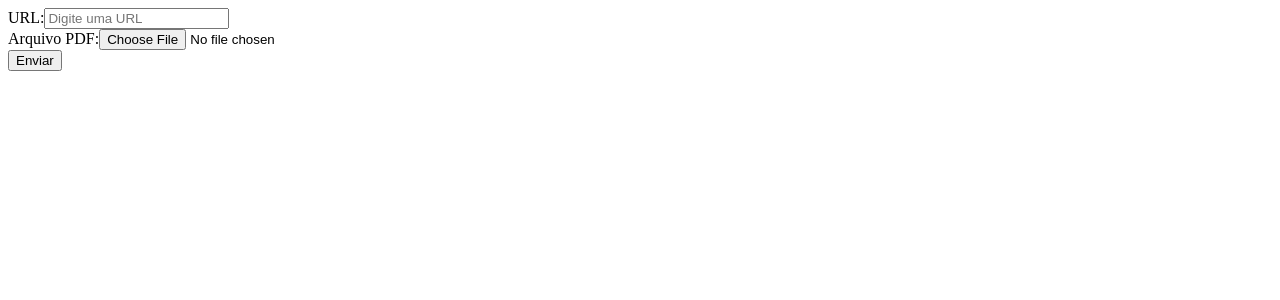
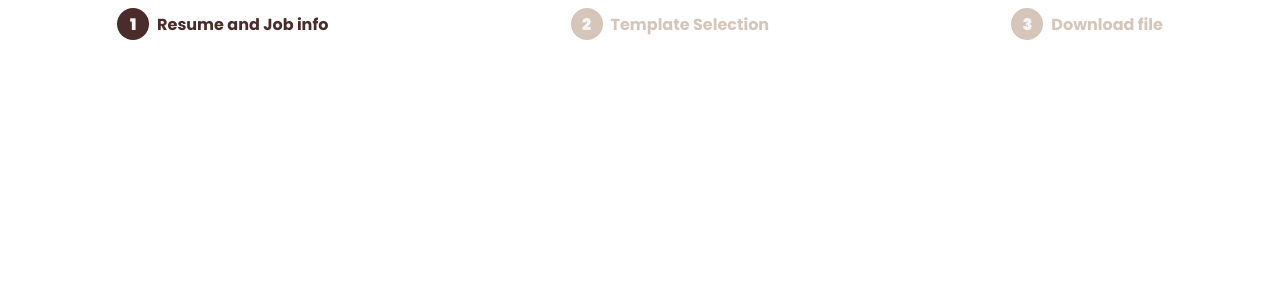
Before and after one commit to eduardonery1/resume-opt, a React (Create React App) app in the folder front-end/: page / in a window 1280 px wide. Shown: the top 300 px of the page. Built offline with nearby package versions, Linux system fonts and the light colour scheme; the HTML template or start-up script is replaced by a standard one.

Commit message:
Add Stepper Component, and Modify front base

```diff
--- a/front-end/src/components/Form.js
+++ /dev/null
@@ -1,54 +0,0 @@
-import React, { useState } from "react"
-
-export default function Form({handleUserDataSubmit}){
-    const [userData, setUserData] = useState({
-        url:"",
-        curriculum:""
-    })
-
-    const handleChange = (event) => {
-        const {name, value, files} = event.target
-
-        if(name === "curriculum")
-            setUserData(prevUserData => {
-                return {...prevUserData, [name]:files[0]}
-            })
-        else
-            setUserData(prevUserData => {
-                return {...prevUserData, [name]:value}
-            })
-    }
-
-    return (
-        <form onSubmit={handleUserDataSubmit}>
-            <label>
-                URL:
-                <input
-                type="url"
-                name="url"
-                value={userData.url}
-                onChange={handleChange}
-                placeholder="Digite uma URL"
-                />
-            </label>
-
-            <br />
-
-            <label>
-                Arquivo PDF:
-                <input
-                type="file"
-                name="curriculum"
-                accept=".pdf" // Permite apenas arquivos PDF
-                onChange={handleChange}
-                />
-            </label>
-
-            <br />
-
-            <button type="submit">Enviar</button>
-
-        </form>
-
-    )
-}
--- /dev/null
+++ b/front-end/src/components/Stepper.css
@@ -0,0 +1,45 @@
+.stepper {
+    width: 100%;
+    height: 3rem;
+    display: flex;
+    justify-content: space-around;
+    align-items: center;
+    gap:0.5rem;
+
+}
+
+.step {
+    display: flex;
+    align-items: center;
+    gap: 0.5rem;
+
+
+}
+
+.stepNumber {
+    height: 2rem;
+    aspect-ratio: 1/1;
+    background-color: var(--color-five);
+    color: var(--color-three);
+    display: flex;
+    justify-content: center;
+    align-items: center;
+    border-radius: 50%;
+    font-weight: 900;
+}
+
+.currStepNumber {
+    color: var(--color-three);
+    background-color: var(--color-four);
+
+}
+
+.stepText {
+    color:var(--color-five);
+
+    font-weight: 700;
+}
+
+.currStepText {
+    color: var(--color-four);
+}
--- /dev/null
+++ b/front-end/src/components/Stepper.js
@@ -0,0 +1,18 @@
+import "./Stepper.css"
+
+export default function Stepper({currStep, steps}){
+
+    const stepDivs = steps.map((stepText, index) => {
+        return (
+            <div className="step" key={index}><div className={`stepNumber ${( index === currStep) ? "currStepNumber" : ""}`}>{index+1}</div><div className={`stepText ${( index === currStep) ? "currStepText" : ""}`}>{stepText}</div></div>
+        )
+    });
+
+
+
+    return (
+        <div className="stepper">
+            {stepDivs}
+        </div>
+    )
+}
--- a/front-end/src/index.js
+++ b/front-end/src/index.js
@@ -1,7 +1,7 @@
 import React from 'react';
 import ReactDOM from 'react-dom/client';
 import App from './App';
-
+import "./styles/index.css"
 const root = ReactDOM.createRoot(document.getElementById('root'));
 root.render(
   <React.StrictMode>
--- a/front-end/src/pages/Optimizer.js
+++ b/front-end/src/pages/Optimizer.js
@@ -1,10 +1,15 @@
-import React from "react"
-import OptimizerView from "./OptimizerView"
-import { handleUserDataSubmit } from "../models/resumeAPI"
+import React, { useState } from "react"
+import Stepper from "../components/Stepper"
 
 export default function Optimizer(){
 
+    const [currStep, setCurrStep] = useState(0);
+
     return (
-        <OptimizerView {...{handleUserDataSubmit,}}/>
+        <main>
+            <Stepper currStep={currStep} steps={["Resume and Job info", "Template Selection", "Download file"]}/>
+
+        </main>
+
     )
 }
--- a/front-end/src/pages/OptimizerView.js
+++ /dev/null
@@ -1,11 +0,0 @@
-import React from "react"
-import Form from "../components/Form"
-
-export default function OptimizerView(props){
-    return (
-        <main>
-            <Form {...props}/>
-        </main>
-
-    )
-}
--- /dev/null
+++ b/front-end/src/styles/index.css
@@ -0,0 +1,16 @@
+@import url('https://fonts.googleapis.com/css2?family=Poppins:ital,wght@0,100;0,200;0,300;0,400;0,500;0,600;0,700;0,800;0,900;1,100;1,200;1,300;1,400;1,500;1,600;1,700;1,800;1,900&display=swap');
+
+* {
+    padding:0;
+    margin:0;
+    box-sizing: border-box;
+    font-family: Poppins;
+}
+
+:root {
+    --color-one: #001F54;
+    --color-two: #2C2C2C;
+    --color-three: #F5F5F5;
+    --color-four: #4A2C2A;
+    --color-five: #D6C6B9;
+}
```
